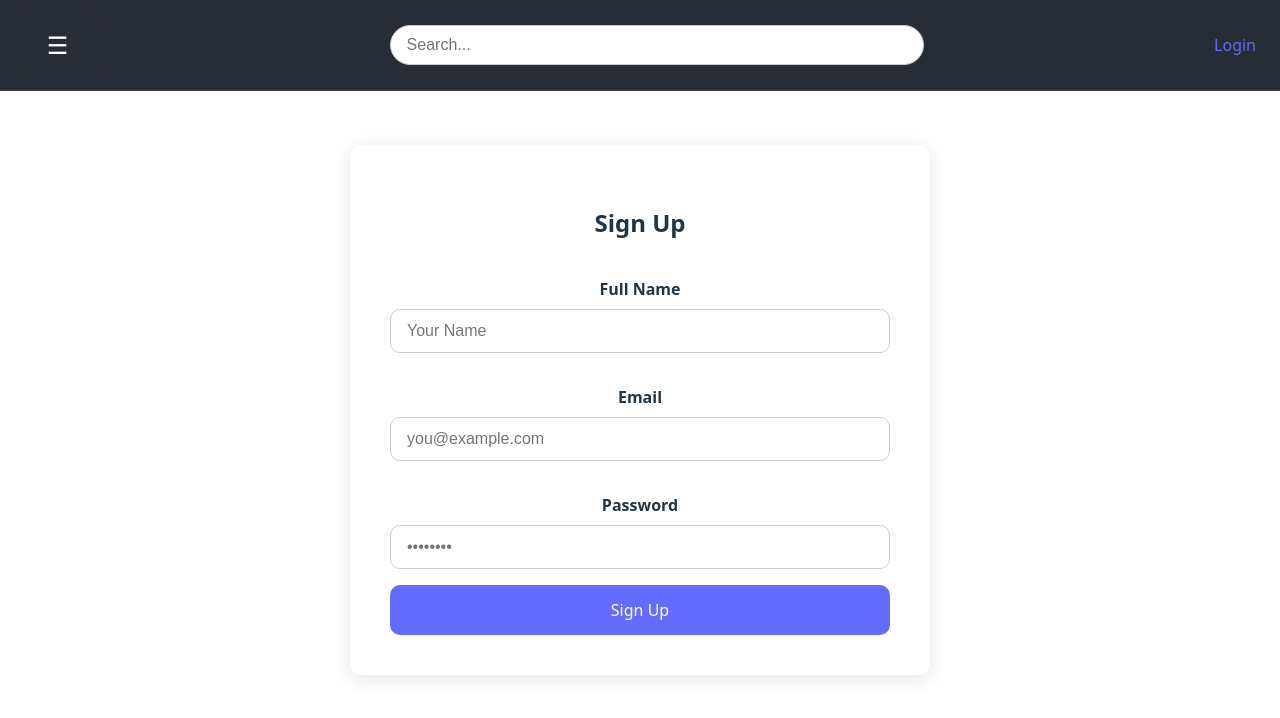
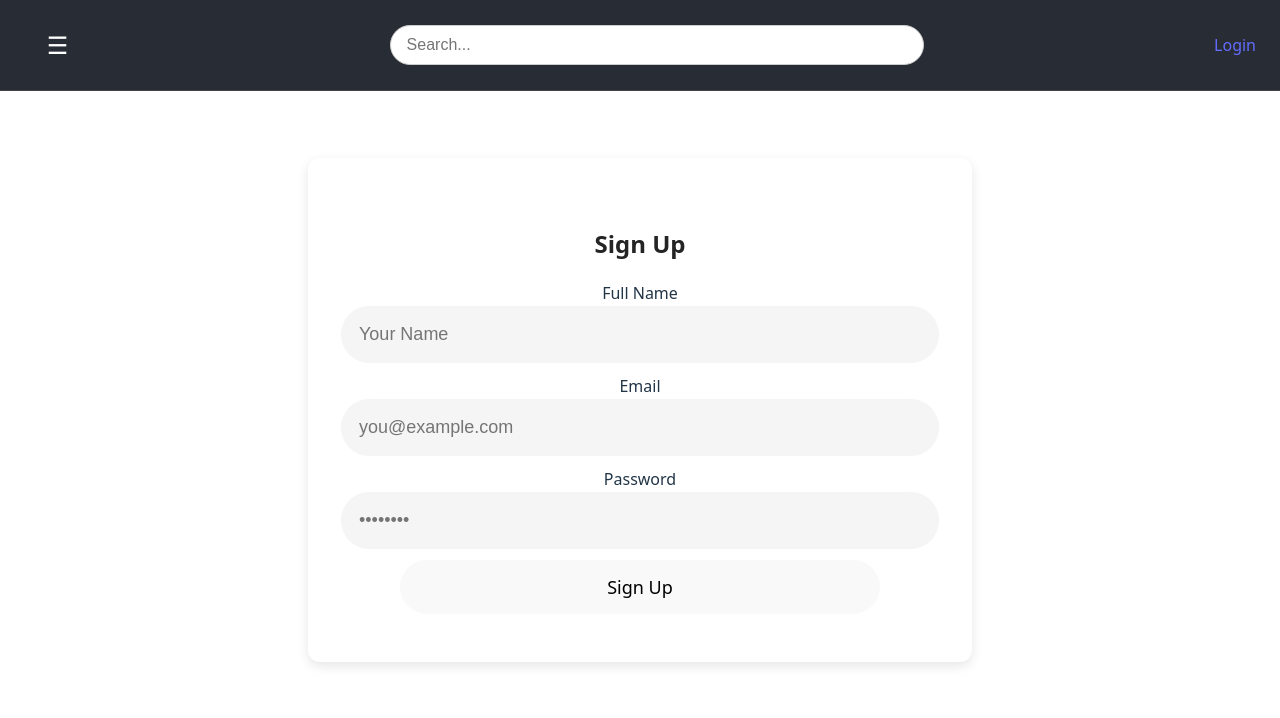
Before and after one commit to Sanda223/AACoders-CN_WinterHack, a React (Vite) app in the folder frontend/: page /SignUp in a window 1280 px wide. Shown: the top 718 px of the page. Built offline with nearby package versions, Linux system fonts and the light colour scheme.

Commit message:
updated styling also removed generational curse

```diff
--- a/frontend/src/stylesheets/Login.css
+++ b/frontend/src/stylesheets/Login.css
@@ -34,10 +34,11 @@
   width: 100%;         /* Make inputs full width of the form */
   padding: 18px 18px;
   font-size: 18px;
-  margin-bottom: 10px;
+  margin-bottom: 20px;
   border: solid 1px white;
   border-radius: 40px;
   box-sizing: border-box; /* Important to include padding in width */
+  background-color: rgb(245, 245, 245);
 }
 
 .login-form button {
--- a/frontend/src/stylesheets/SignUp.css
+++ b/frontend/src/stylesheets/SignUp.css
@@ -1,29 +1,45 @@
 .signup-container {
-  width: 100%;
-  max-width: 500px;
-  padding: 40px;
-  background-color: white;
+  max-width: 600px;
+  width: 90%;
+  padding: 48px 32px;
+  background-color: #ffffff;
   border-radius: 12px;
-  box-shadow: 0 4px 20px rgba(0, 0, 0, 0.1);
+  box-shadow: 0 4px 12px rgba(0, 0, 0, 0.1);
+
+  display: flex;
+  flex-direction: column;
+
+  align-items: center; /* Keep this if you want container content centered */
+  text-align: center;
 }
 
 .signup-form {
   display: flex;
   flex-direction: column;
-}
-
-.signup-form label {
-  font-weight: 600;
-  margin-top: 16px;
-  margin-bottom: 8px;
+  width: 100%; /* Make form fill container's width */
 }
 
 .signup-form input {
-  padding: 12px 16px;
-  font-size: 16px;
-  border: 1.5px solid #ccc;
-  border-radius: 10px;
-  margin-bottom: 16px;
+  width: 100%;         /* Make inputs full width of the form */
+  padding: 18px 18px;
+  font-size: 18px;
+  margin-bottom: 10px;
+  border: solid 1px white;
+  border-radius: 40px;
+  box-sizing: border-box; /* Important to include padding in width */
+  background-color: rgb(245, 245, 245);
+}
+
+.signup-form button {
+  width: 80%;
+  margin: 0 auto;
+  padding: 14px 20px;  /* reduced vertical padding */
+  font-size: 18px;
+  border-radius: 40px;
+}
+
+.signup-container h2 {
+  color: #242424;
 }
 
 .signup-form input:focus {
@@ -37,17 +53,6 @@
   margin-bottom: 16px;
 }
 
-.signup-form button {
-  padding: 14px;
-  font-size: 16px;
-  border-radius: 10px;
-  border: none;
-  background-color: #646cff;
-  color: white;
-  cursor: pointer;
-  transition: background-color 0.2s ease;
-}
-
 .signup-form button:hover {
   background-color: #4d54e1;
 }
```
